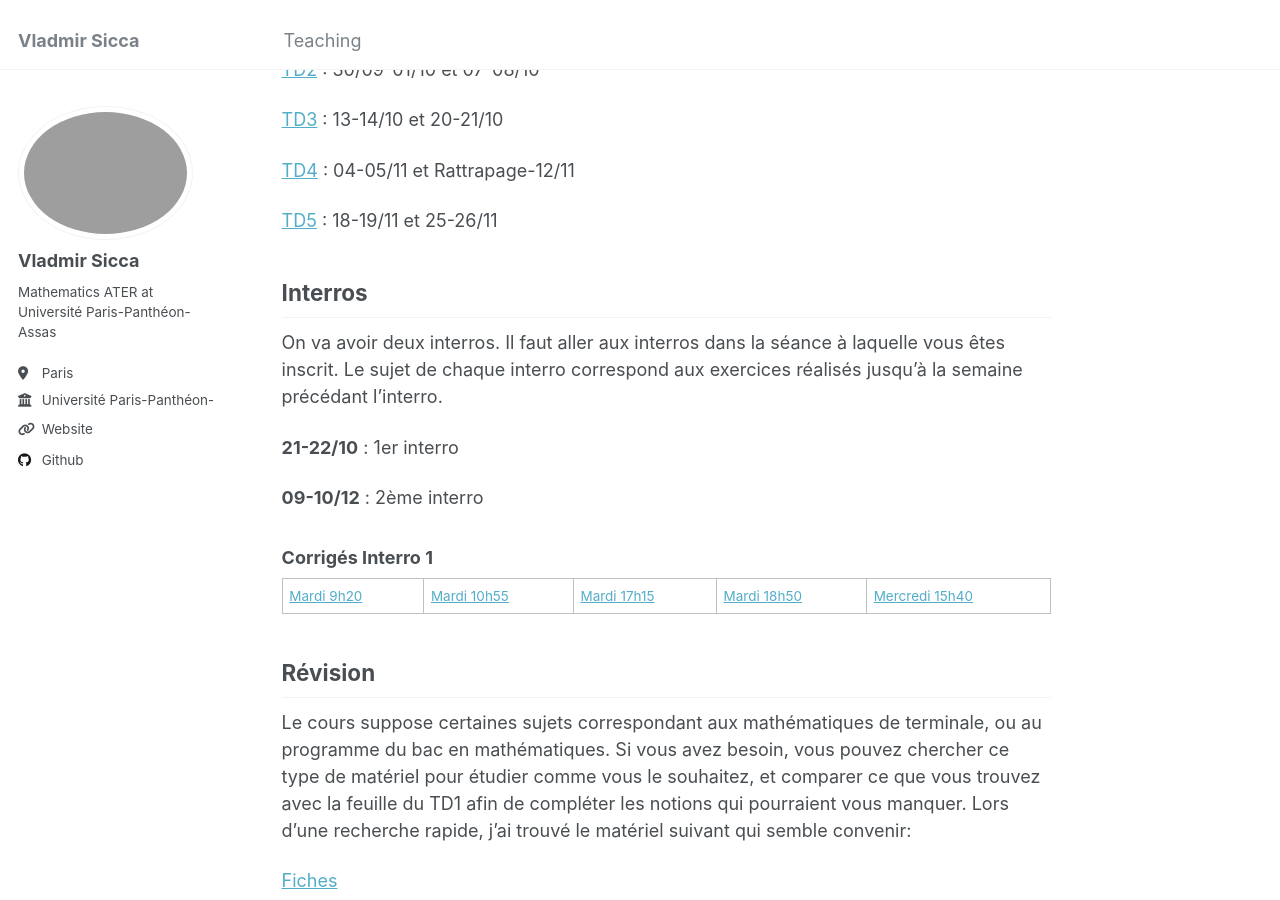
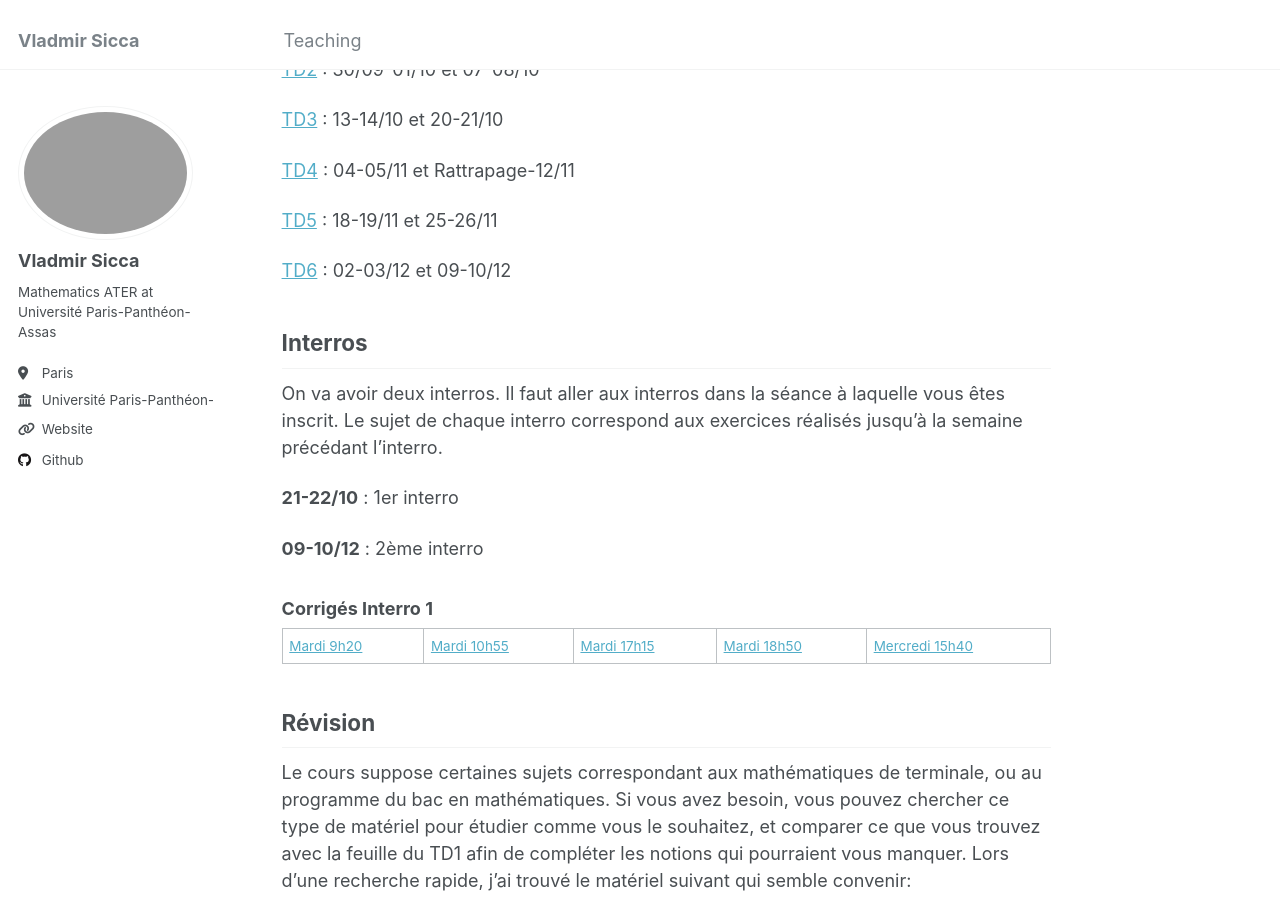
Before and after one commit to vladmirsicca/vladmirsicca.github.io, a Jekyll site: the page built from _teaching/2025_2_maths1_paris_assas.md, in a window 1280 px wide and 900 px high, scrolled down 894 px. Built offline with Jekyll 4.4.1, drawn with Linux system fonts in a browser that asks for light colours.

Commit message:
Update 2025_2_maths1_paris_assas.md
Added TD06 to the Assas teaching course.

```diff
--- a/_teaching/2025_2_maths1_paris_assas.md
+++ b/_teaching/2025_2_maths1_paris_assas.md
@@ -42,6 +42,8 @@ Mathématiques pour l'Économie - Naïla Hayek, Jean-Pierre Leca
 
 [TD5](https://drive.google.com/file/d/1aKhIjJ3YW8C8mhiMA0C3Rm6v4DVdrULD/view?usp=sharing) : 18-19/11 et 25-26/11
 
+[TD6](https://drive.google.com/file/d/1PRv1tClJSEJP4R-Xi2OBthfwm-lkpO_w/view?usp=sharing) : 02-03/12 et 09-10/12
+
 ## Interros
 
 On va avoir deux interros. Il faut aller aux interros dans la séance à laquelle vous êtes inscrit. Le sujet de chaque interro correspond aux exercices réalisés jusqu'à la semaine précédant l'interro.
```
